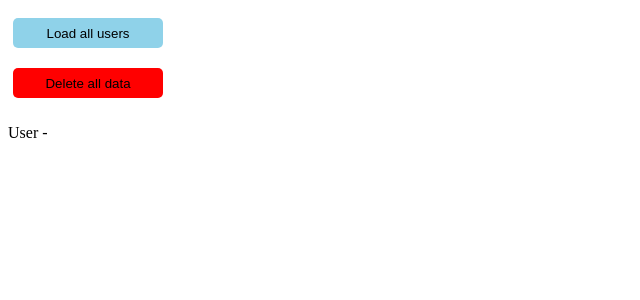
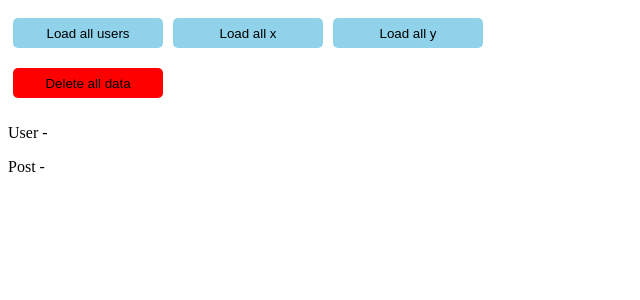
Before and after one commit to MariaTheCoder/vueSandbox, a Vue app: page / in a window 1280 px wide. Shown: the top 300 px of the page, without its empty margins (0-640 px from the left). Built offline with nearby package versions, Linux system fonts and the light colour scheme.

Commit message:
create a post component and fetch posts from json placeholder. Display fetched data

```diff
--- a/src/App.vue
+++ b/src/App.vue
@@ -1,6 +1,12 @@
 <template>
-  <NavigationBar :fetchUsers="fetchUsers" :reset="reset" :users="this.users" />
-  <Display :users="this.users" />
+  <NavigationBar
+    :fetchUsers="fetchUsers"
+    :fetchPosts="fetchPosts"
+    :reset="reset"
+    :users="this.users"
+    :posts="this.posts"
+  />
+  <Display :users="this.users" :posts="this.posts" />
 </template>
 
 <script>
@@ -18,6 +24,9 @@ export default {
       users: {
         default: [],
       },
+      posts: {
+        default: [],
+      },
     };
   },
   methods: {
@@ -26,8 +35,14 @@ export default {
         .then((response) => response.json())
         .then((json) => (this.users = json));
     },
+    fetchPosts() {
+      fetch("https://jsonplaceholder.typicode.com/posts")
+        .then((response) => response.json())
+        .then((json) => (this.posts = json));
+    },
     reset() {
       this.users = [];
+      this.posts = [];
     },
   },
 };
--- a/src/components/Display.vue
+++ b/src/components/Display.vue
@@ -1,18 +1,24 @@
 <template>
   <div class="Display">
     <User :users="users" />
+    <Post :posts="posts" />
   </div>
 </template>
 
 <script>
 import User from "./User.vue";
+import Post from "./Post.vue";
 
 export default {
   name: "Display",
   components: {
     User,
+    Post,
   },
   props: {
+    posts: {
+      type: Array,
+    },
     users: {
       type: Array,
     },
--- a/src/components/NavigationBar.vue
+++ b/src/components/NavigationBar.vue
@@ -1,6 +1,12 @@
 <template>
-  <Button @click="fetchUsers" :users="users" buttonText="Load all users" />
-  <Button @click="reset" backgroundColor="red" buttonText="Delete all data" />
+  <div class="button-container">
+    <div class="navigational-buttons">
+      <Button @click="fetchUsers" :users="users" buttonText="Load all users" />
+      <Button @click="fetchPosts" :posts="posts" buttonText="Load all x" />
+      <Button buttonText="Load all y" />
+    </div>
+    <Button @click="reset" backgroundColor="red" buttonText="Delete all data" />
+  </div>
 </template>
 
 <script>
@@ -12,6 +18,9 @@ export default {
     Button,
   },
   props: {
+    fetchPosts: {
+      type: Function,
+    },
     fetchUsers: {
       type: Function,
     },
@@ -24,3 +33,14 @@ export default {
   },
 };
 </script>
+
+<style scoped>
+.button-container {
+  display: flex;
+  flex-direction: column;
+}
+.navigational-buttons {
+  display: flex;
+  flex-direction: row;
+}
+</style>
--- /dev/null
+++ b/src/components/Post.vue
@@ -0,0 +1,18 @@
+<template>
+  <div class="Post">
+    <p v-for="post in posts" :key="post.id">
+      Post {{ post.id }} - {{ post.title }}
+    </p>
+  </div>
+</template>
+
+<script>
+export default {
+  name: "Post",
+  props: {
+    posts: Array,
+  },
+};
+</script>
+
+<style scoped></style>
```
